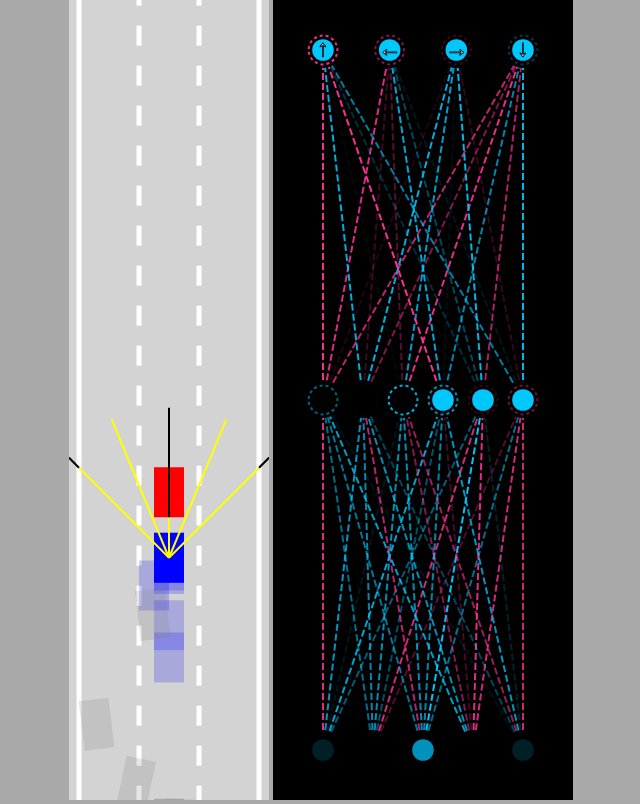
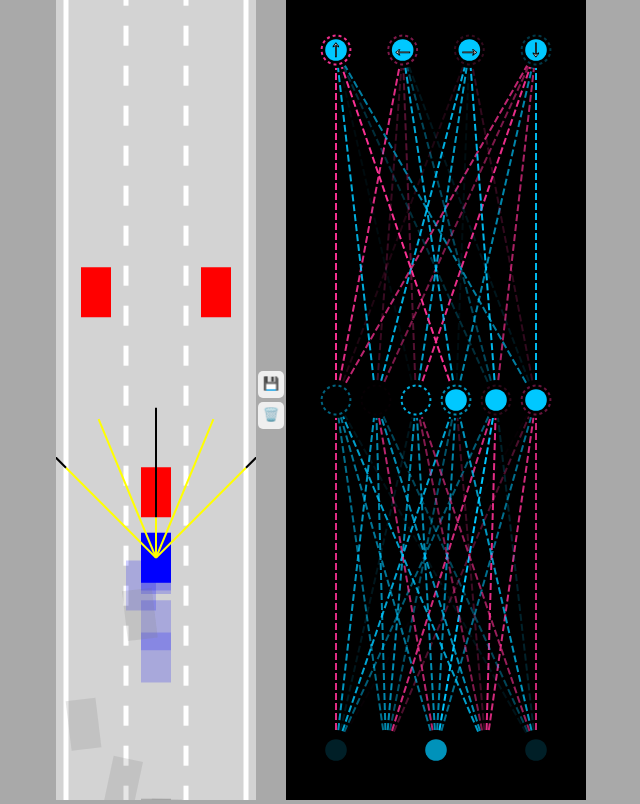
Before and after one commit to ZinWR/Self-Driving-Car-App, a plain HTML site: page index.html in a window 1280 px wide. Shown: the whole page, without its empty margins (319-959 px from the left). Drawn offline with Linux system fonts and the light colour scheme.

Commit message:
add localStorage for saving/discarding best outputs

```diff
--- a/index.html
+++ b/index.html
@@ -5,6 +5,10 @@
 </head>
 <body>
     <canvas id="carCanvas"></canvas>
+    <div id="verticalButtons">
+        <button onclick="save()">💾</button>
+        <button onclick="discard()">🗑️</button>
+    </div>
     <canvas id="networkCanvas"></canvas>
     <script src="car.js"></script>
     <script src="controls.js"></script>
--- a/main.js
+++ b/main.js
@@ -10,8 +10,13 @@ const road = new Road(carCanvas.width/2, carCanvas.width * 0.9);
 // Cars
 const N = 100;
 const cars = generateCars(N);
+let bestCar = cars[0];
+if(localStorage.getItem('bestBrain')) bestCar.brain = JSON.parse(localStorage.getItem('bestBrain'));
+
 const traffic = [
-    new Car(road.getLaneCenter(1), -100, 30, 50, 'DUMMY', 2)
+    new Car(road.getLaneCenter(1), -100, 30, 50, 'DUMMY', 2),
+    new Car(road.getLaneCenter(0), -300, 30, 50, 'DUMMY', 2),
+    new Car(road.getLaneCenter(2), -300, 30, 50, 'DUMMY', 2),
 ];
 
 // Main
@@ -20,7 +25,7 @@ animate();
 // Functions
 function animate(time) {
     // Choose best car during parallelization
-    const bestCar = cars.find(car => car.y === Math.min(...cars.map(car => car.y)));
+    bestCar = cars.find(car => car.y === Math.min(...cars.map(car => car.y)));
 
     // Canvas, Road & Context
     carCanvas.height = window.innerHeight;
@@ -62,3 +67,11 @@ function generateCars(N) {
     }
     return cars;
 }
+
+function save() {
+    localStorage.setItem('bestBrain', JSON.stringify(bestCar.brain));
+}
+
+function discard() {
+    localStorage.removeItem('bestBrain');
+}
--- a/style.css
+++ b/style.css
@@ -3,7 +3,26 @@ body {
     background: darkgray;
     /* No overflow for scrollbar */
     overflow: hidden;
-    text-align: center;
+    display: flex;
+    justify-content: center;
+    align-items: center;
+}
+
+#verticalButtons{
+    display: flex;
+    flex-direction: column;
+}
+
+button {
+    border: none;
+    border-radius: 5px;
+    padding: 5px 5px 7px 5px;
+    margin: 2px;
+    cursor: pointer;
+}
+
+button:hover {
+    background: blue;
 }
 
 #carCanvas {
```
